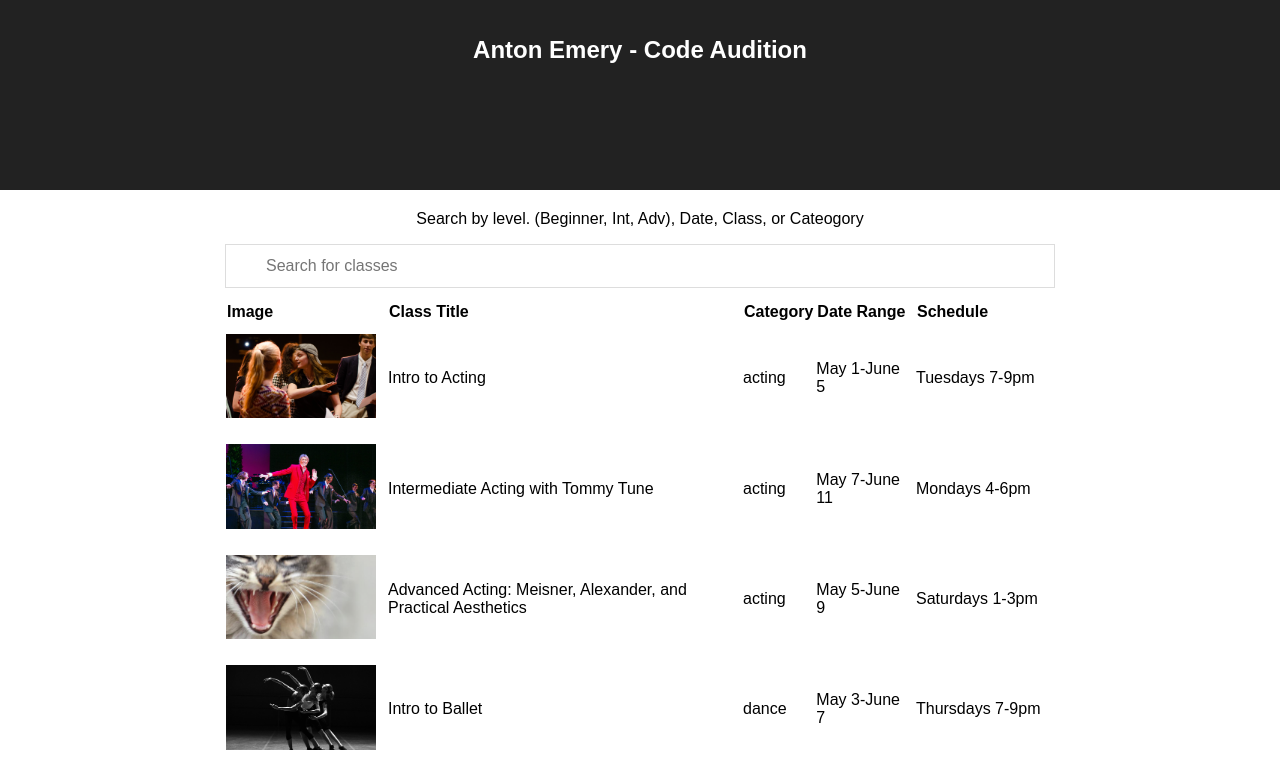
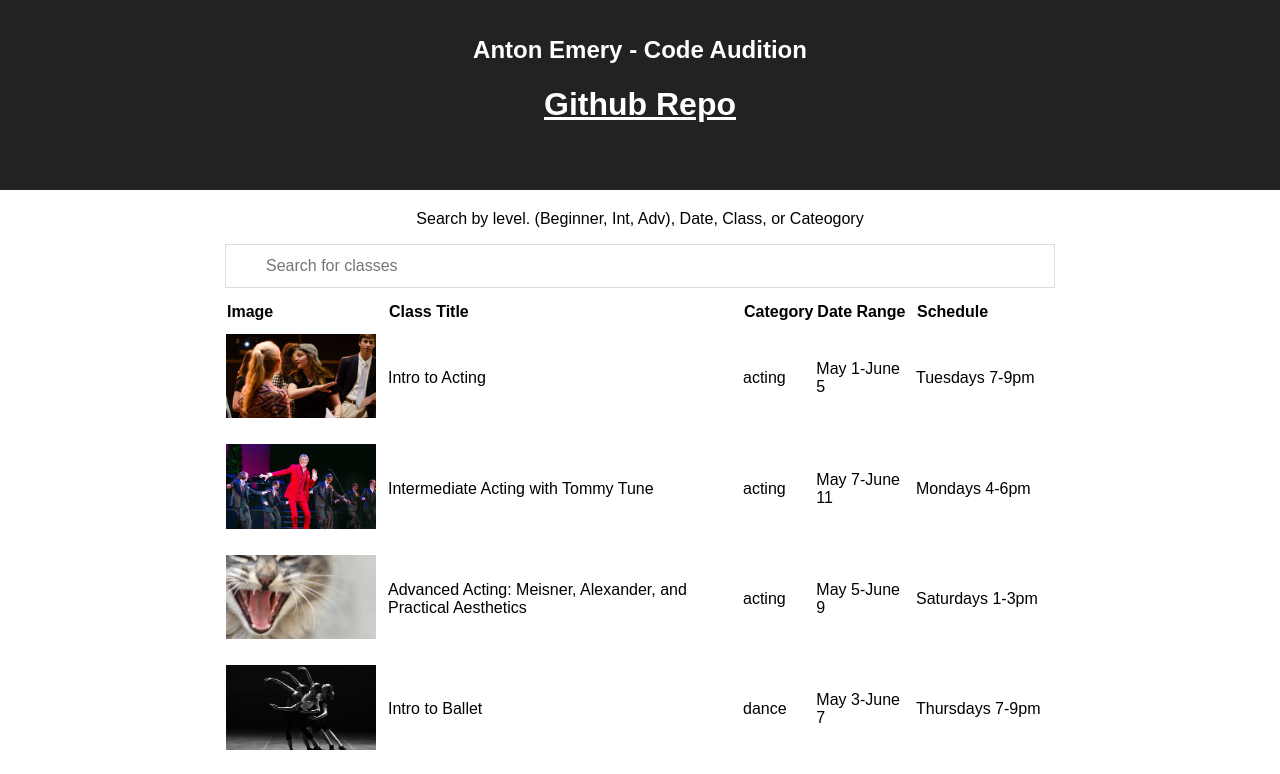
Before and after one commit to AntonEmery/code-audition, a React (Create React App) app: page / in a window 1280 px wide. Shown: the top 774 px of the page. Built offline with nearby package versions, Linux system fonts and the light colour scheme.

Commit message:
added github repo link

```diff
--- a/src/App.css
+++ b/src/App.css
@@ -1,5 +1,9 @@
 .App h1 {
   text-align: center;
+}
+
+a {
+  color: white;
 }
 
 .content {
--- a/src/App.js
+++ b/src/App.js
@@ -24,6 +24,7 @@ class App extends Component {
       <div className="App">
         <header className="App-header">
           <h1 className="App-title">Anton Emery - Code Audition</h1>
+          <h1><a href="https://github.com/AntonEmery/code-audition" target="_blank">Github Repo</a></h1>
         </header>
         <div className="content">
           <p>Search by level. (Beginner, Int, Adv), Date, Class, or Cateogory</p>
```
Also changed, not shown: 1 other file (tests, documents, lock files or other folders).
